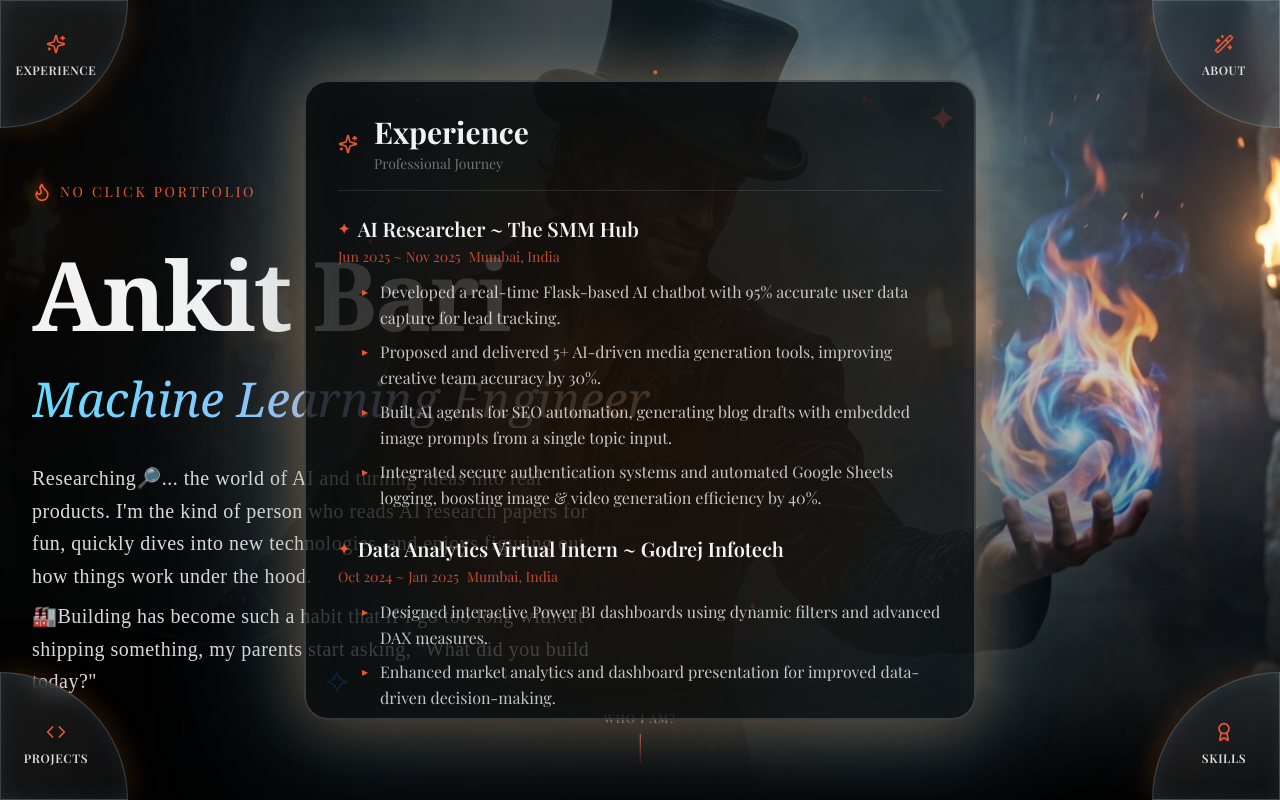
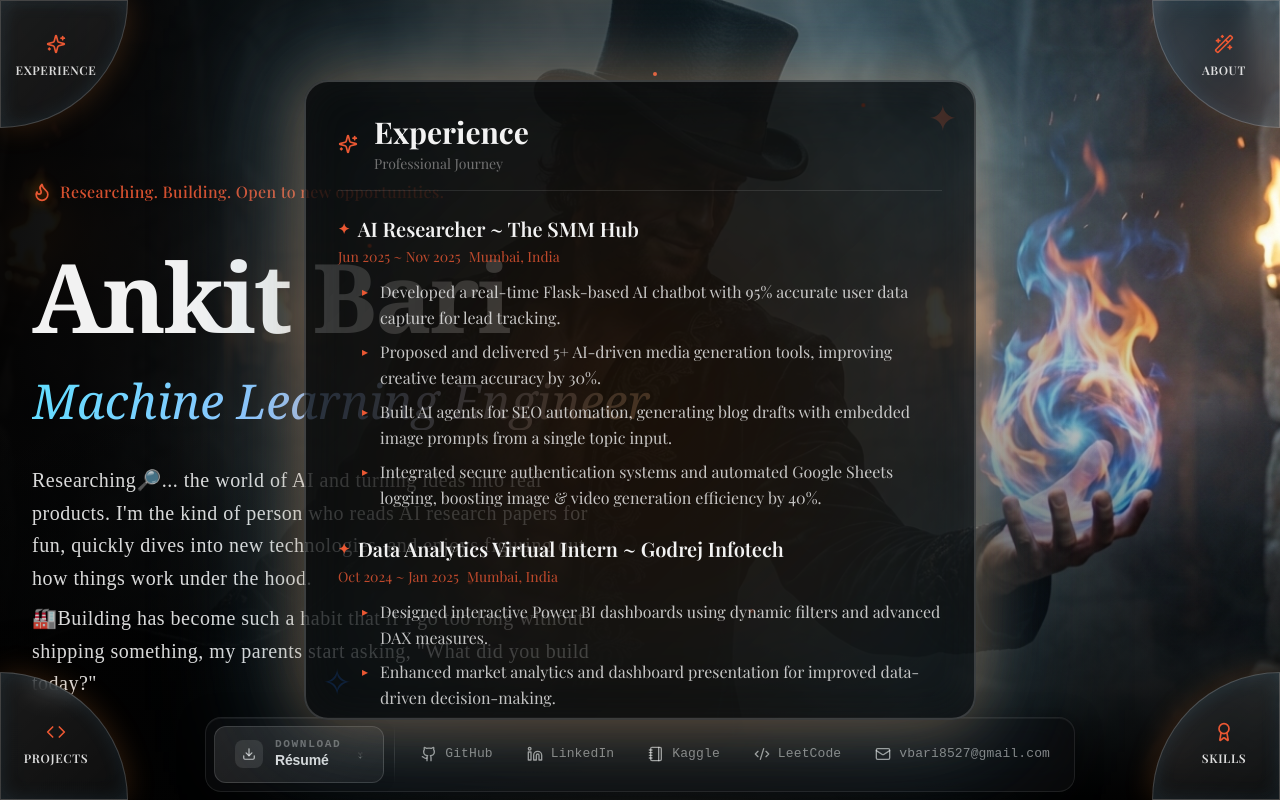
Before and after one commit to aijadugar/aijadugar, a Next.js app: page / in a window 1280 px wide. Built offline with nearby package versions, Linux system fonts and the light colour scheme.

Commit message:
bottom socials updated

```diff
--- a/components/corner-panels.tsx
+++ b/components/corner-panels.tsx
@@ -179,6 +179,7 @@ const sections: Section[] = [
 export function CornerPanels() {
   const [activeSection, setActiveSection] = useState<string | null>(null)
   const popupRef = useRef<HTMLDivElement | null>(null)
+  const hoverTimeout = useRef<NodeJS.Timeout | null>(null)
 
   useEffect(() => {
     if (!activeSection) return
@@ -203,11 +204,25 @@ export function CornerPanels() {
     window.addEventListener("mousedown", handleClickOutside)
 
     return () => {
+      if (hoverTimeout.current) {
+        clearTimeout(hoverTimeout.current)
+      }
       window.removeEventListener("keydown", handleKeyDown)
       window.removeEventListener("mousedown", handleClickOutside)
     }
   }, [activeSection])
 
+  const handleMouseEnter = (section: string) => {
+    hoverTimeout.current = setTimeout(() => {
+      setActiveSection(section)
+    }, 100) // 1 second
+  }
+
+  const handleMouseLeave = () => {
+    if (hoverTimeout.current) {
+      clearTimeout(hoverTimeout.current)
+    }
+  }
   return (
     <>
       <div data-no-close>
@@ -217,8 +232,8 @@ export function CornerPanels() {
             <div
               key={section.id}
               className={`absolute pointer-events-auto ${getPositionClasses(section.position)}`}
-              onMouseEnter={() => setActiveSection(section.id)}
-            // onMouseLeave={() => setActiveSection(null)}
+              onMouseEnter={() => handleMouseEnter(section.id)}
+              onMouseLeave={handleMouseLeave}
             >
               <div
                 className={`
--- a/components/hero-section.tsx
+++ b/components/hero-section.tsx
@@ -30,8 +30,8 @@ export function HeroSection() {
             <div className="flex items-center gap-2">
               <Flame className="h-5 w-5 text-primary filter drop-shadow-[0_0_6px_rgba(255,120,0,0.6)]" />
 
-              <span className="font-light tracking-[0.2em] text-primary uppercase text-sm">
-                No Click Portfolio
+              <span className="font-medium tracking-wide text-primary/90 text-large">
+                Researching. Building. Open to new opportunities.
               </span>
             </div>
 
--- a/components/scroll-indicator.tsx
+++ b/components/scroll-indicator.tsx
@@ -1,96 +1,281 @@
 "use client"
 
-import { useState, useEffect } from "react"
-import { Github, Linkedin, Code2, Mail, Notebook } from "lucide-react"
+import { useState, useRef } from "react"
+import { motion, AnimatePresence } from "framer-motion"
+import { Github, Linkedin, Code2, Mail, Notebook, Download } from "lucide-react"
+
+interface DockItem {
+  id: string
+  label: string
+  shortLabel?: string
+  href: string
+  icon: React.ElementType
+  isDownload?: boolean
+  external?: boolean
+}
+
+const SECONDARY_LINKS: DockItem[] = [
+  {
+    id: "github",
+    label: "GitHub",
+    href: "https://github.com/aijadugar",
+    icon: Github,
+    external: true,
+  },
+  {
+    id: "linkedin",
+    label: "LinkedIn",
+    href: "https://linkedin.com/in/aijadugar",
+    icon: Linkedin,
+    external: true,
+  },
+  {
+    id: "kaggle",
+    label: "Kaggle",
+    href: "https://kaggle.com/bariankitvinod",
+    icon: Notebook,
+    external: true,
+  },
+  {
+    id: "leetcode",
+    label: "LeetCode",
+    shortLabel: "LC",
+    href: "https://leetcode.com/u/aijadugar",
+    icon: Code2,
+    external: true,
+  },
+  {
+    id: "email",
+    label: "vbari8527@gmail.com",
+    href: "mailto:vbari8527@gmail.com",
+    icon: Mail,
+  },
+]
+
+const HOVER_SPRING = {
+  type: "spring" as const,
+  stiffness: 380,
+  damping: 30,
+  mass: 0.6,
+}
+
+const PRESS_SCALE = { scale: 0.96 }
+const HOVER_SCALE = { scale: 1.02 }
+
+interface DockButtonProps {
+  item: DockItem
+  isHovered: boolean
+  onHover: (id: string | null) => void
+  layoutId: string
+}
+
+function DockButton({ item, isHovered, onHover, layoutId }: DockButtonProps) {
+  const Icon = item.icon
+
+  const Tag = item.href.startsWith("mailto") ? "a" : item.isDownload ? "a" : "a"
+
+  return (
+    <motion.a
+      href={item.href}
+      download={item.isDownload ? "" : undefined}
+      target={item.external ? "_blank" : undefined}
+      rel={item.external ? "noopener noreferrer" : undefined}
+      className="relative flex items-center gap-2 px-4 py-2.5 rounded-xl cursor-pointer select-none outline-none focus-visible:ring-2 focus-visible:ring-white/30"
+      onHoverStart={() => onHover(item.id)}
+      onHoverEnd={() => onHover(null)}
+      onFocus={() => onHover(item.id)}
+      onBlur={() => onHover(null)}
+      whileHover={HOVER_SCALE}
+      whileTap={PRESS_SCALE}
+      transition={HOVER_SPRING}
+      aria-label={item.label}
+    >
+      {/* Shared sliding highlight */}
+      <AnimatePresence>
+        {isHovered && (
+          <motion.span
+            layoutId={layoutId}
+            className="absolute inset-0 rounded-xl bg-white/[0.07] border border-white/10"
+            initial={{ opacity: 0 }}
+            animate={{ opacity: 1 }}
+            exit={{ opacity: 0 }}
+            transition={HOVER_SPRING}
+            style={{ zIndex: 0 }}
+          />
+        )}
+      </AnimatePresence>
+
+      <Icon
+        className="relative z-10 w-4 h-4 text-white/60 transition-colors duration-200"
+        style={{ color: isHovered ? "rgba(255,255,255,0.95)" : undefined }}
+        aria-hidden="true"
+      />
+      <span
+        className="relative z-10 text-sm font-medium tracking-tight transition-colors duration-200"
+        style={{
+          color: isHovered ? "rgba(255,255,255,0.95)" : "rgba(255,255,255,0.50)",
+          fontFamily: "'DM Mono', 'Fira Mono', monospace",
+          fontSize: "0.8125rem",
+          letterSpacing: "0.01em",
+        }}
+      >
+        {item.label}
+      </span>
+    </motion.a>
+  )
+}
+
+function ResumeCTA() {
+  const [isHovered, setIsHovered] = useState(false)
+
+  return (
+    <motion.a
+      href="/Ankit_Bari_Resume.pdf"
+      download
+      className="relative flex items-center gap-3 px-5 py-3 rounded-xl cursor-pointer select-none outline-none focus-visible:ring-2 focus-visible:ring-white/40 overflow-hidden"
+      onHoverStart={() => setIsHovered(true)}
+      onHoverEnd={() => setIsHovered(false)}
+      onFocus={() => setIsHovered(true)}
+      onBlur={() => setIsHovered(false)}
+      whileHover={{ scale: 1.025 }}
+      whileTap={{ scale: 0.97 }}
+      transition={HOVER_SPRING}
+      aria-label="Download Resume"
+      style={{
+        background: "linear-gradient(135deg, rgba(255,255,255,0.10) 0%, rgba(255,255,255,0.05) 100%)",
+        border: "1px solid rgba(255,255,255,0.14)",
+        boxShadow: isHovered
+          ? "0 0 0 1px rgba(255,255,255,0.18), 0 8px 32px rgba(0,0,0,0.4)"
+          : "0 2px 12px rgba(0,0,0,0.25)",
+      }}
+    >
+      {/* Animated shimmer sweep on hover */}
+      <motion.span
+        className="pointer-events-none absolute inset-0 rounded-xl"
+        animate={
+          isHovered
+            ? {
+              background: [
+                "linear-gradient(105deg, transparent 40%, rgba(255,255,255,0.06) 50%, transparent 60%)",
+                "linear-gradient(105deg, transparent 60%, rgba(255,255,255,0.06) 70%, transparent 80%)",
+              ],
+            }
+            : { background: "transparent" }
+        }
+        transition={{ duration: 0.55, ease: "easeOut" }}
+      />
+
+      {/* Icon */}
+      <span className="relative z-10 flex items-center justify-center w-7 h-7 rounded-lg bg-white/10">
+        <Download
+          className="w-3.5 h-3.5"
+          style={{ color: isHovered ? "rgba(255,255,255,1)" : "rgba(255,255,255,0.7)" }}
+        />
+      </span>
+
+      {/* Label */}
+      <span className="relative z-10 flex flex-col leading-none">
+        <span
+          className="text-[0.7rem] uppercase tracking-[0.14em] font-semibold transition-colors duration-200"
+          style={{
+            color: isHovered ? "rgba(255,255,255,0.55)" : "rgba(255,255,255,0.35)",
+            fontFamily: "'DM Mono', 'Fira Mono', monospace",
+          }}
+        >
+          Download
+        </span>
+        <span
+          className="text-sm font-semibold tracking-tight transition-colors duration-200"
+          style={{
+            color: isHovered ? "rgba(255,255,255,1)" : "rgba(255,255,255,0.85)",
+            fontFamily: "'DM Sans', 'Geist', sans-serif",
+            letterSpacing: "-0.01em",
+          }}
+        >
+          Résumé
+        </span>
+      </span>
+
+      {/* Right arrow glyph */}
+      <motion.span
+        className="relative z-10 ml-1 text-xs"
+        animate={{ x: isHovered ? 2 : 0, opacity: isHovered ? 0.8 : 0.35 }}
+        transition={HOVER_SPRING}
+        style={{ color: "rgba(255,255,255,0.9)" }}
+        aria-hidden="true"
+      >
+        ↓
+      </motion.span>
+    </motion.a>
+  )
+}
+
+function Divider() {
+  return (
+    <span
+      className="hidden sm:block self-stretch w-px mx-1"
+      style={{ background: "linear-gradient(to bottom, transparent, rgba(255,255,255,0.12), transparent)" }}
+      aria-hidden="true"
+    />
+  )
+}
 
 export function ScrollIndicator() {
-  const [isHovering, setIsHovering] = useState(false)
+  const [hoveredId, setHoveredId] = useState<string | null>(null)
 
-  const socialLinks = [
-    { name: "GitHub", url: "https://github.com/aijadugar", icon: Github, color: "hover:text-[#6e5494]" },
-    { name: "LinkedIn", url: "https://linkedin.com/in/aijadugar", icon: Linkedin, color: "hover:text-[#0077b5]" },
-    { name: "Kaggle", url: "https://kaggle.com/bariankitvinod", icon: Notebook, color: "hover:text-[#1da1f2]" },
-    { name: "LeetCode", url: "https://leetcode.com/u/aijadugar", icon: Code2, color: "hover:text-[#ffa116]" },
-    { name: "Email", url: "mailto:vbari8527@gmail.com", icon: Mail, color: "hover:text-primary" },
-  ]
-
-  useEffect(() => {
-    if (!isHovering) return
-
-    const handleKeyDown = (e: KeyboardEvent) => {
-      if (e.key === "Escape") {
-        setIsHovering(false)
-      }
-    }
-
-    window.addEventListener("keydown", handleKeyDown)
-    return () => window.removeEventListener("keydown", handleKeyDown)
-  }, [isHovering])
-
+  const LAYOUT_ID = "dock-hover-pill"
 
   return (
-    <div className="fixed bottom-8 left-1/2 z-50 -translate-x-1/2">
+    <div
+      className="fixed bottom-2 left-1/2 z-50 -translate-x-1/2"
+      role="navigation"
+      aria-label="Profile links and resume"
+    >
+      {/* Outer glow halo — very subtle */}
       <div
-        className="relative flex flex-col items-center"
-        onMouseEnter={() => setIsHovering(true)}
-        onMouseLeave={() => setIsHovering(false)}
+        className="absolute -inset-4 rounded-3xl pointer-events-none"
+        style={{
+          background:
+            "radial-gradient(ellipse at 50% 100%, rgba(255,255,255,0.04) 0%, transparent 70%)",
+        }}
+        aria-hidden="true"
+      />
+
+      {/* Dock container */}
+      <motion.div
+        className="relative flex flex-wrap sm:flex-nowrap items-center gap-1 sm:gap-1.5 px-2 py-2 rounded-2xl"
+        style={{
+          background: "rgba(10, 10, 12, 0.82)",
+          backdropFilter: "blur(20px) saturate(160%)",
+          WebkitBackdropFilter: "blur(20px) saturate(160%)",
+          border: "1px solid rgba(255,255,255,0.09)",
+          boxShadow:
+            "0 4px 24px rgba(0,0,0,0.5), 0 1px 0 rgba(255,255,255,0.05) inset",
+        }}
+        initial={{ opacity: 0, y: 16, scale: 0.97 }}
+        animate={{ opacity: 1, y: 0, scale: 1 }}
+        transition={{ duration: 0.55, ease: [0.22, 1, 0.36, 1], delay: 0.3 }}
       >
-        {/* TEXT (hidden on hover) */}
-        <div
-          className={`flex flex-col items-center gap-2 transition-all duration-300 ${isHovering ? "opacity-0 pointer-events-none" : "opacity-100 animate-bounce"
-            }`}
-        >
-          <span className="text-xs font-light tracking-widest text-muted-foreground uppercase">
-            WHO I AM?
-          </span>
+        {/* Primary CTA */}
+        <ResumeCTA />
 
-          <div className="h-8 w-[1px] bg-gradient-to-b from-primary to-transparent" />
+        {/* Divider */}
+        <Divider />
+
+        {/* Secondary links with shared hover indicator */}
+        <div className="flex items-center gap-0.5" role="list">
+          {SECONDARY_LINKS.map((item) => (
+            <div key={item.id} role="listitem">
+              <DockButton
+                item={item}
+                isHovered={hoveredId === item.id}
+                onHover={setHoveredId}
+                layoutId={LAYOUT_ID}
+              />
+            </div>
+          ))}
         </div>
-
-        {/* POPUP */}
-        {isHovering && (
-          <div className="absolute bottom-full mb-6 animate-fade-in">
-            <div className="relative bg-card/95 backdrop-blur-xl rounded-2xl border border-primary/20 shadow-2xl p-6 min-w-[280px]">
-              {/* Glow */}
-              <div className="absolute inset-0 rounded-2xl bg-gradient-to-br from-primary/10 via-transparent to-accent/10 pointer-events-none" />
-
-              <a
-                href="/Ankit_Bari_Resume.pdf"
-                download
-                className="group relative flex items-center gap-4 px-6 py-4 mb-4 rounded-2xl border border-primary/30 bg-gradient-to-br from-black/60 to-black/40 backdrop-blur-xl shadow-lg hover:shadow-2xl transition-all"
-              >
-                <img
-                  src="images/resume-spell.png"
-                  alt="Magical Resume Bottle"
-                  className="w-10 h-10 object-contain drop-shadow-[0_0_12px_rgba(255,200,120,0.6)] group-hover:scale-110 transition-transform"
-                />
-
-                <span className="text-sm font-medium tracking-wide text-foreground group-hover:text-primary transition-colors">
-                  Download Resume
-                </span>
-              </a>
-
-              <div className="space-y-3">
-                {socialLinks.map((link) => {
-                  const Icon = link.icon
-                  return (
-                    <a
-                      key={link.name}
-                      href={link.url}
-                      target="_blank"
-                      rel="noopener noreferrer"
-                      className={`flex items-center gap-3 p-3 rounded-lg bg-secondary/50 hover:bg-secondary/80 transition-all group border border-border/50 hover:border-primary/50 ${link.color}`}
-                    >
-                      <Icon className="w-5 h-5 group-hover:scale-110 transition-transform" />
-                      <span className="text-sm font-medium">{link.name}</span>
-                    </a>
-                  )
-                })}
-              </div>
-            </div>
-          </div>
-        )}
-      </div>
+      </motion.div>
     </div>
   )
 }
```
